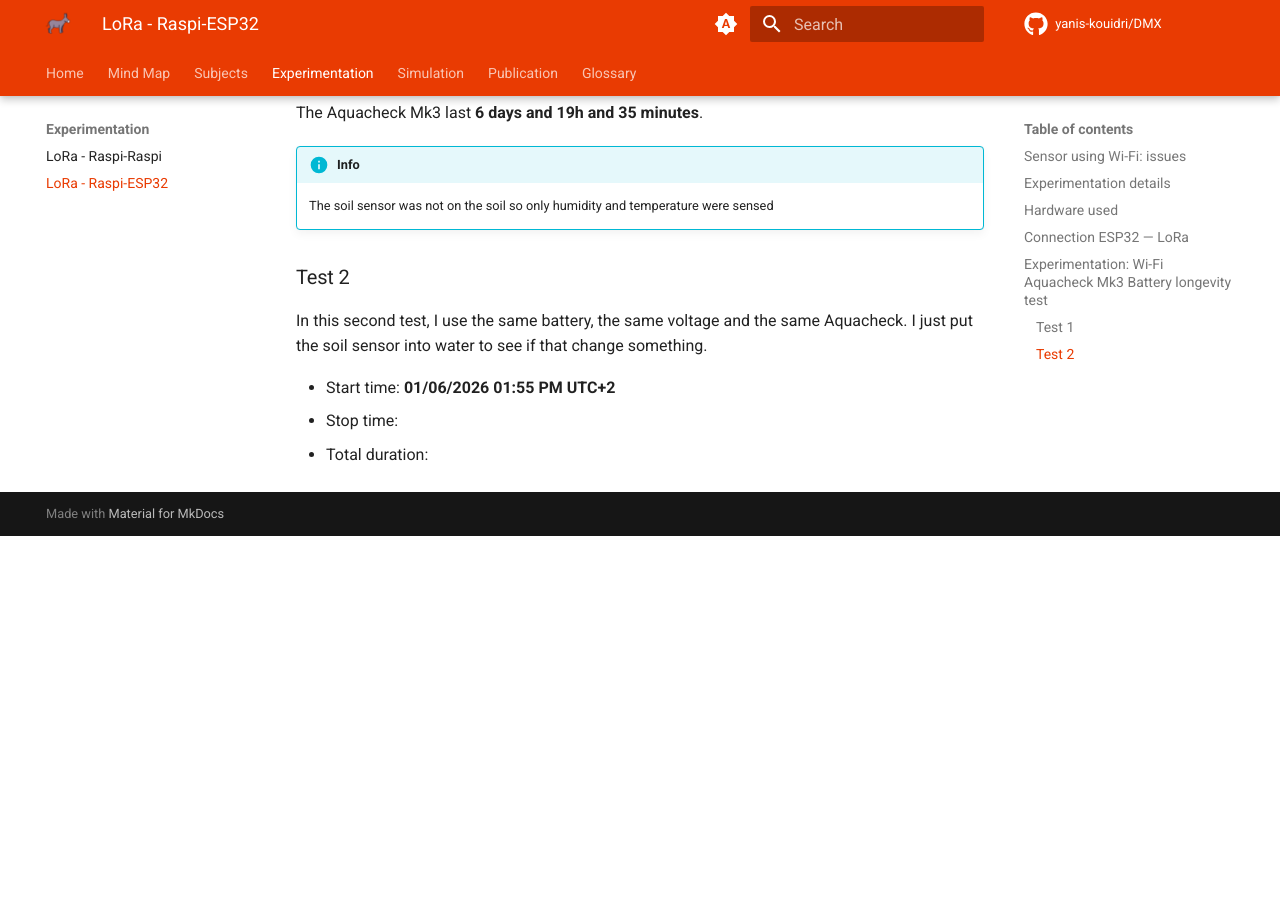
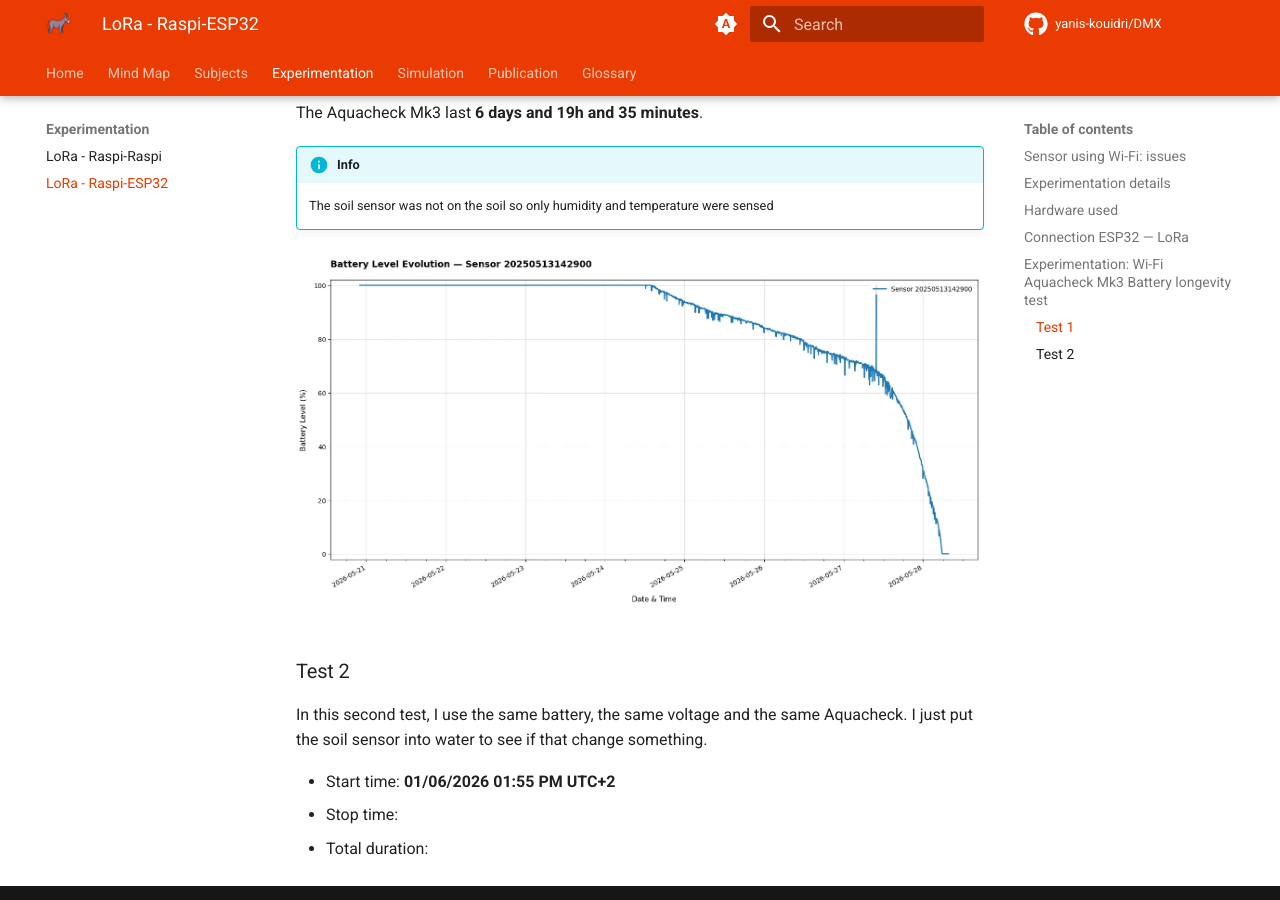
Before and after one commit to Yanis-Kouidri/DMX, an MkDocs documentation site: the page built from docs/experimentation/lora-raspi-esp32/lora-raspi-esp32.md, in a window 1280 px wide and 900 px high, scrolled down 3961 px. Built offline with MkDocs 1.6.1 and Material for MkDocs 9.7.7, drawn with Linux system fonts in a browser that asks for light colours; comment, search, counter and statistics services are not loaded; before the commit the page ends 4497 px from its top, so only the background shows below that.

Commit message:
feat: add graph of battery usage for test 1

```diff
--- a/docs/experimentation/lora-raspi-esp32/lora-raspi-esp32.md
+++ b/docs/experimentation/lora-raspi-esp32/lora-raspi-esp32.md
@@ -60,6 +60,8 @@ The Aquacheck Mk3 last **6 days and 19h and 35 minutes**.
 
     The soil sensor was not on the soil so only humidity and temperature were sensed
 
+![Battery-Detail](images/test1-battery-graph.webp)
+
 ### Test 2
 
 In this second test, I use the same battery, the same voltage and the same Aquacheck. I just put the soil sensor into water to see if that change something.
```
Also changed, not shown: docs/experimentation/lora-raspi-esp32/images/test1-battery-graph.webp (added).
